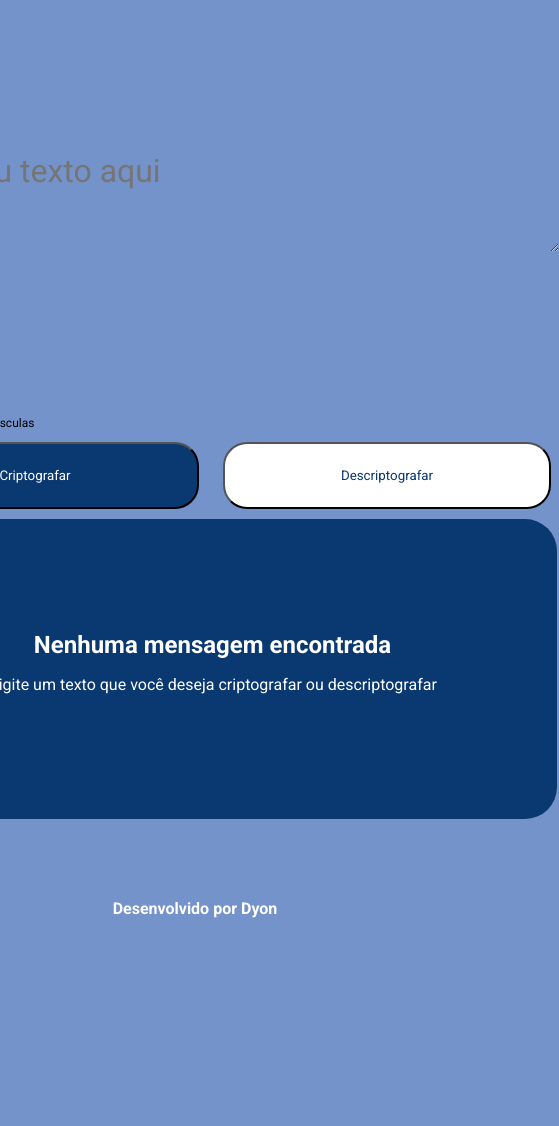
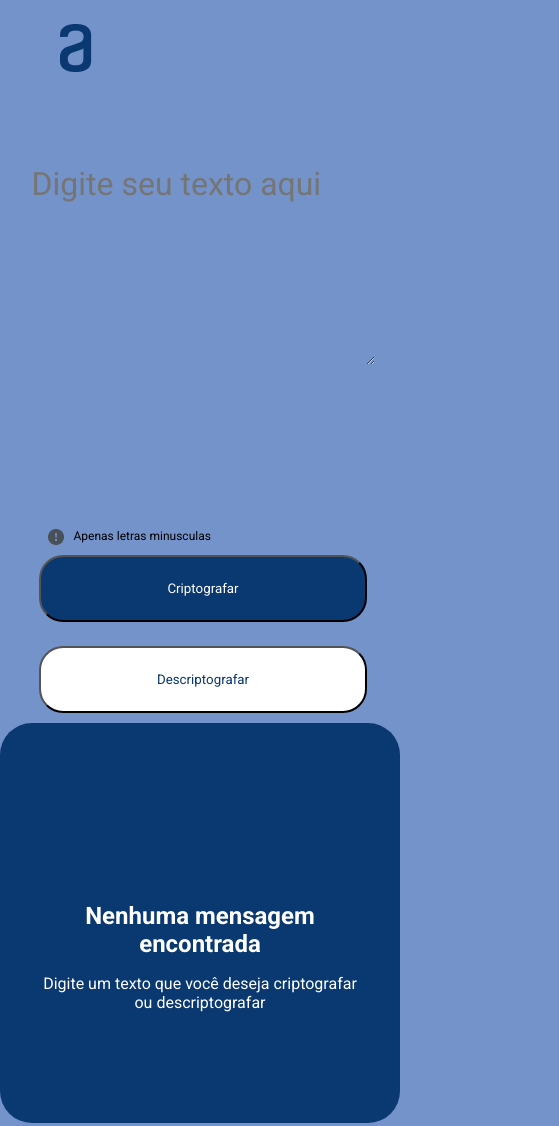
Before and after one commit to DyonSilva/encriptador, a plain HTML site: page index.html in a window 390 px wide. Shown: the top 1126 px of the page, 559 px wide, since content can reach past the window. Before the commit the page ends 938 px from the top, so only its background shows below. Drawn offline with Linux system fonts and the light colour scheme; a web font is replaced by a local one.

Commit message:
Add files via upload

```diff
--- a/style.css
+++ b/style.css
@@ -42,6 +42,8 @@ body{
 /*Definindo a margin do logo */
 .logo{
     margin-top: 40px;
+    width: 31px;
+    height: 31px;
 
 }
 
@@ -211,7 +213,7 @@ body{
 
     #text-area-input{
         width: 688px;
-        height: 100px;
+        height: 200px;
         font-weight: 400;
         font-size: 2rem;
         color:var(--cor-texto-secundaria);
@@ -324,3 +326,157 @@ body{
 
 
 }
+
+/* Definindo modo de visualização para smartphone*/
+@media( max-width: 723px){
+
+
+
+
+    .container-principal{
+
+        display: flex;
+        justify-content: center;
+        align-items: center;
+        flex-direction: column;
+    }
+
+    .logo{
+        margin-top:24px;
+    }
+
+
+
+    #text-area-input{
+        width: 343px;
+        height: 200px;
+        font-weight: 400;
+        font-size: 2rem;
+        color:var(--cor-texto-secundaria);
+        background-color: var(--cor-fundo-principal);
+        margin-left: 16px;
+        margin-top: 100px;
+        border: none;
+        outline: none;
+    }
+
+    .container-texto-buttons{
+        display: flex;
+        gap: 10px;
+        width: 343px;
+        flex-direction: column;
+        justify-content: center;
+        margin-left: 16px;
+        margin-top: 150px;
+    }
+
+    .container-buttons{
+        display: flex;
+        flex-direction: column;
+        align-items: center;
+        gap: 24px;
+        width: 343px;
+
+    }
+
+    .paragrafo-esquerdo{
+        display: flex;
+        font-size: 0.75rem;
+        font-weight: 400;
+        gap: 10px;
+        margin-left: 16px;
+    }
+
+    .conteudo-container-direito{
+        font-size: 1.5rem;
+        color: var(--cor-texto-principal);
+        font-weight: 400;
+        display: flex;
+        justify-content: center;
+        flex-direction: column;
+        gap: 10px;
+        background-color: var(--cor-fundo-secundaria);
+        width: 400px;
+        height: 400px;
+        margin-top: 10px;
+        margin-right: 20px;
+        margin-left: 30px;
+        border-radius: 32px;
+
+
+    }
+
+    #container-texto-output{
+
+        display: flex;
+        flex-direction: column;
+        text-align: center;
+        align-items: center;
+        width: 327px;
+        margin-bottom: 100px;
+
+
+
+    }
+
+    .texto-direito{
+        width: 327px;
+        color: var(--cor-texto-principal);
+        font-size: 1.5rem;
+        font-weight: 700;
+    }
+
+    .paragrafo-direito{
+
+        width: 327px;
+        font-weight: 400;
+        color: var(--cor-texto-principal);
+        font-size: 1rem;
+    }
+
+    #text-area-output{
+        width: 380px;
+        height: 300px;
+        border-radius: 24px;
+        text-align: center;
+        font-size: 2rem;
+        padding: 2px;
+        color:var(--cor-texto-principal);
+        background-color:var(--cor-fundo-secundaria);
+        border: none;
+        outline: none;
+
+    }
+
+    .container-btn-copiar{
+        display: flex;
+        justify-content: center;
+        width:600px ;
+        height: 67px;
+        margin-top: 5px;
+        margin-bottom: 15px;
+
+
+    }
+
+    #btn-copiar{
+        background-color: var(--cor-fundo-terciaria);
+        color: var(--cor-texto-secundaria);
+        width: 343px;
+        height: 67px;
+        border-radius: 24px;
+
+    }
+
+    .container-footer{
+        display: flex;
+        justify-content: center;
+        margin-top: 10px;
+        margin-bottom: 10px;
+        font-weight: 700;
+        color: var(--cor-texto-principal);
+    }
+
+
+
+}
```
